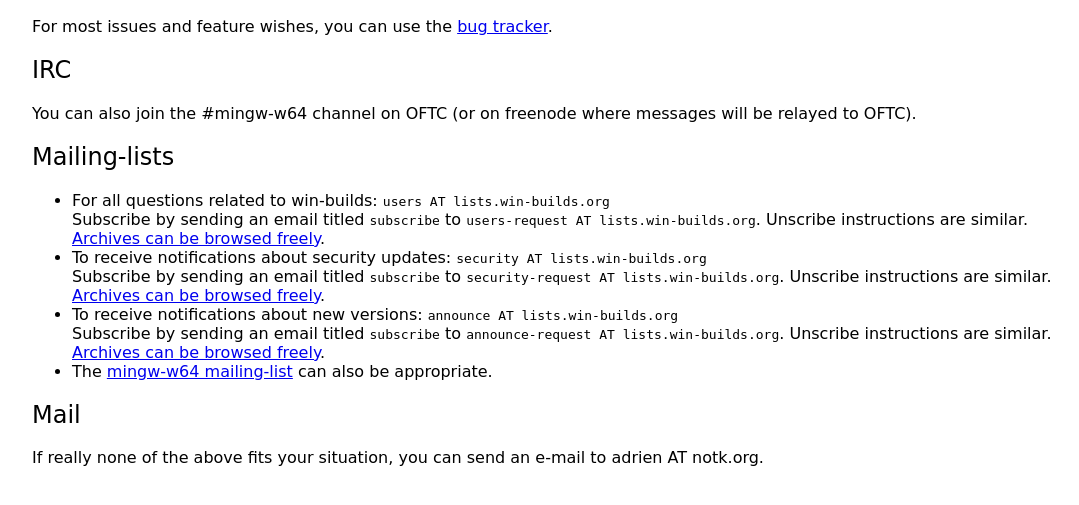
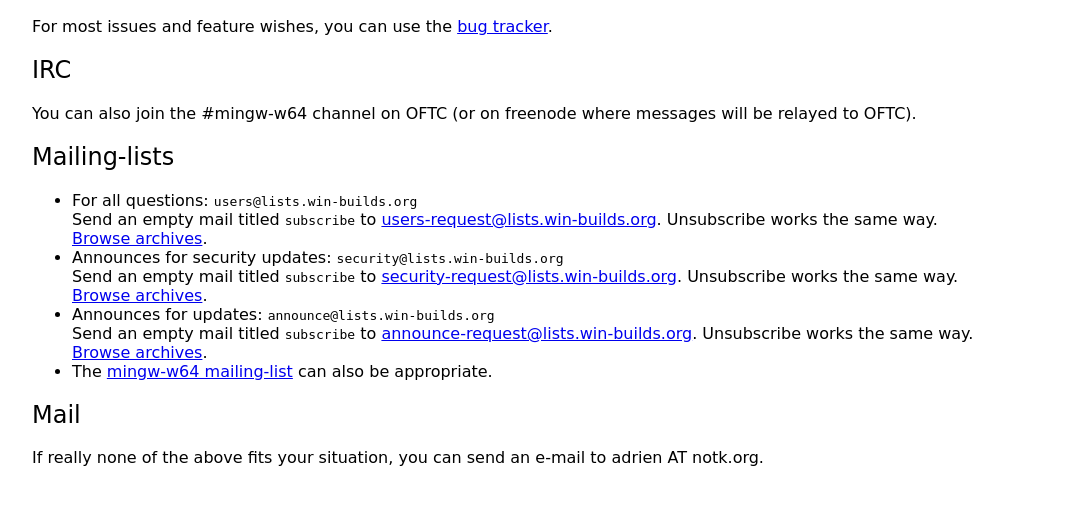
Before and after one commit to win-builds/win-builds, a PHP site: page /support.php in a window 1280 px wide. Shown: the part 169-674 px from the top of the page, without its empty margins (64-1143 px from the left). Run offline with PHP 8.4, Linux system fonts and the light colour scheme.

Commit message:
web: don't hide the mailing-list addresses; use better text descriptions.

```diff
--- a/web/support.php
+++ b/web/support.php
@@ -21,17 +21,17 @@ will be relayed to OFTC).
 <?php
 function print_list($name, $description) {
   printf('<li>');
-  printf('%s: <code>%s AT lists.win-builds.org</code><br>', $description, $name);
-  printf('Subscribe by sending an email titled <code>subscribe</code> to <code>%s-request AT lists.win-builds.org</code>. Unscribe instructions are similar.<br>',
-    $name);
-  printf('<a href="/lists/%s">Archives can be browsed freely</a>.', $name);
+  printf('%s: <code>%s@lists.win-builds.org</code><br>', $description, $name);
+  printf('Send an empty mail titled <code>subscribe</code> to <a href="mailto:%s-request@lists.win-builds.org?subscribe">%s-request@lists.win-builds.org</a>. Unsubscribe works the same way.<br>',
+    $name, $name);
+  printf('<a href="/lists/%s">Browse archives</a>.', $name);
   printf('</li>');
 }
 ?>
 <?php
-print_list('users', 'For all questions related to win-builds');
-print_list('security', 'To receive notifications about security updates');
-print_list('announce', 'To receive notifications about new versions');
+print_list('users', 'For all questions');
+print_list('security', 'Announces for security updates');
+print_list('announce', 'Announces for updates');
 ?>
   <li>The <a href="https://lists.sourceforge.net/lists/listinfo/mingw-w64-public">mingw-w64 mailing-list</a> can also be appropriate.
 </ul>
```
